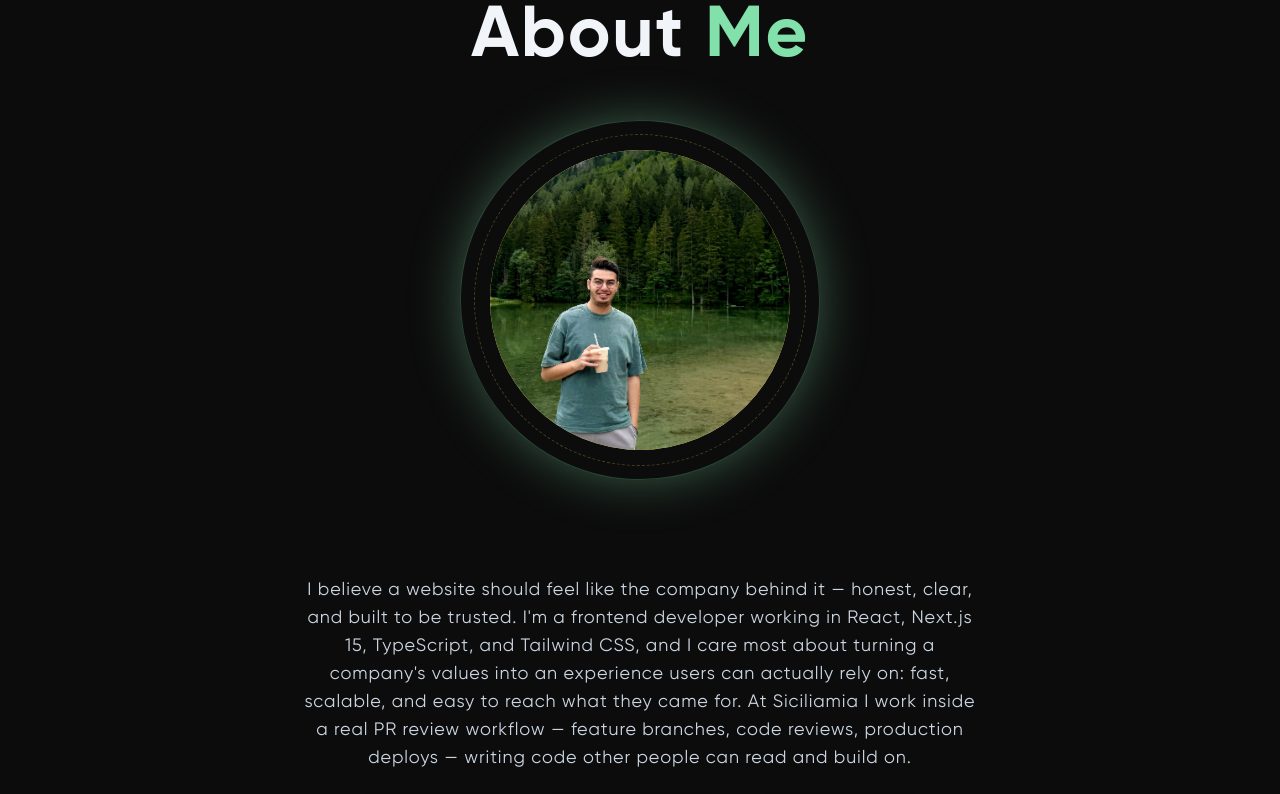
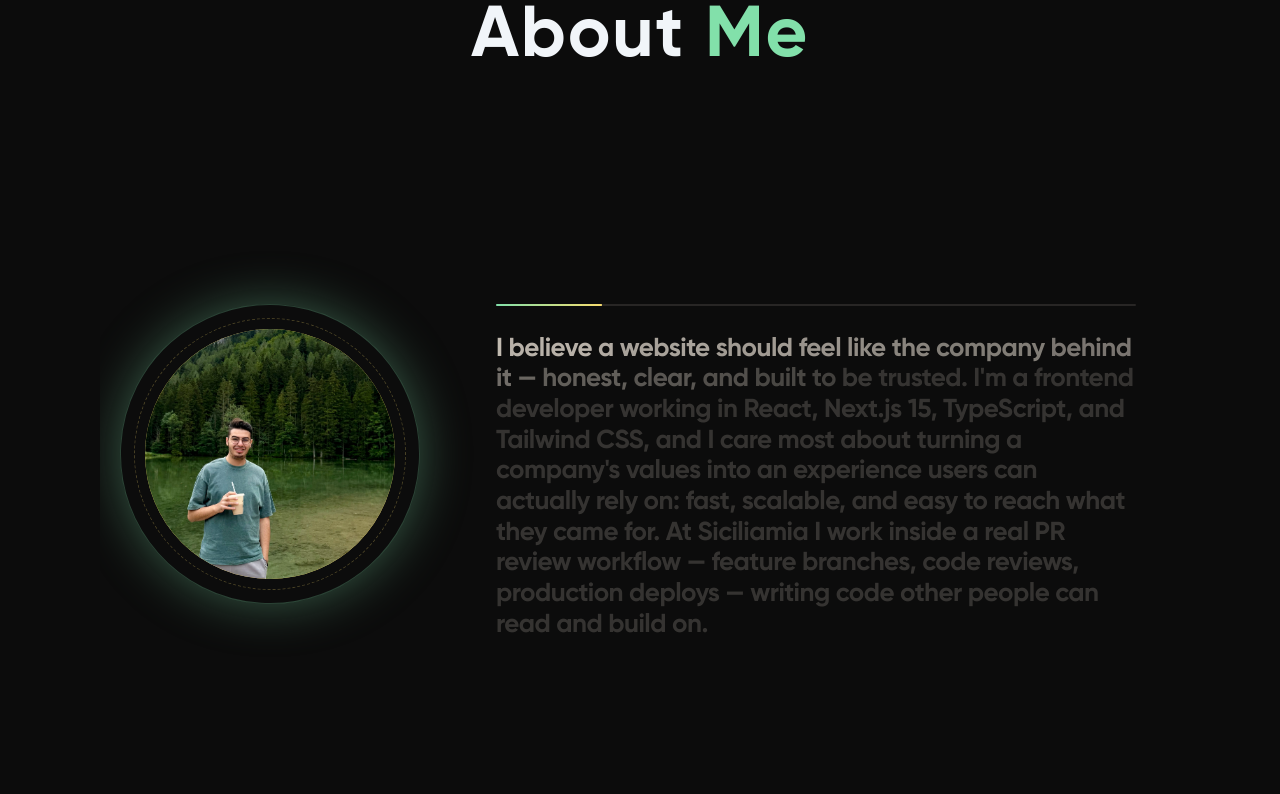
Before and after one commit to HaythamSaba/reactPortfolio, a React (Vite) app: page / in a window 1280 px wide. Shown: the part 880-1674 px from the top of the page. Built offline with nearby package versions, Linux system fonts and the light colour scheme; a web font is replaced by a local one.

Commit message:
redesign About section, adding TextScrollWordReveal component

```diff
--- a/src/components/sections/About.jsx
+++ b/src/components/sections/About.jsx
@@ -5,6 +5,7 @@ import SectionHeader from "../ui/SectionHeader";
 import SectionLayout from "../layout/SectionLayout";
 import { MdLocationIcon, PhoneIcon, ReactIcon } from "../icons/TechIcons";
 import { cardParentVariants, itemVariants } from "../../data/Animation";
+import TextScrollWordReveal from "../ui/TextScrollWordReveal";
 
 const MotionGreenButton = motion.create(GreenButton);
 
@@ -14,31 +15,13 @@ const quickFacts = [
   { icon: ReactIcon, label: "React & Next.js focus" },
 ];
 
-function About() {
-  const lenis = useLenis();
+const STATEMENT =
+  "I believe a website should feel like the company behind it — honest, clear, and built to be trusted. I'm a frontend developer working in React, Next.js 15, TypeScript, and Tailwind CSS, and I care most about turning a company's values into an experience users can actually rely on: fast, scalable, and easy to reach what they came for. At Siciliamia I work inside a real PR review workflow — feature branches, code reviews, production deploys — writing code other people can read and build on.";
 
-  const handleScroll = (href) => {
-    if (lenis) {
-      lenis.start();
-      lenis.scrollTo(href, { offset: -120, duration: 1.2 });
-    }
-  };
-
+function AboutPhoto() {
   return (
-    <SectionLayout>
-      <SectionHeader title="About" firstEmphasisTitle="Me" />
-
     <motion.div
-        className="flex items-center justify-center gap-12 xl:gap-24 flex-wrap"
-        variants={cardParentVariants}
-        initial="initial"
-        whileInView="visible"
-        viewport={{ once: true, amount: 0.1 }}
-      >
-        {/* Photo — rotating accent rings, mirrors the Hero profile treatment */}
-        <motion.div
-          variants={itemVariants}
-          className="relative flex items-center justify-center w-[220px] h-[220px] md:w-[360px] md:h-[360px] shrink-0"
+      className="relative flex items-center justify-center w-[220px] h-[220px] md:w-[300px] md:h-[300px] shrink-0"
     >
       <motion.div
         className="absolute inset-0 rounded-full"
@@ -57,7 +40,7 @@ function About() {
         transition={{ duration: 12, repeat: Infinity, ease: "linear" }}
       />
 
-          <div className="w-[180px] h-[180px] md:w-[300px] md:h-[300px] rounded-full overflow-hidden relative bg-[radial-gradient(closest-side,#0c0c0c,#f7dc6f)]">
+      <div className="w-[180px] h-[180px] md:w-[250px] md:h-[250px] rounded-full overflow-hidden relative bg-[radial-gradient(closest-side,#0c0c0c,#f7dc6f)]">
         <img
           src="/profile-pic.webp"
           alt="Haytham Saba"
@@ -67,23 +50,34 @@ function About() {
         />
       </div>
     </motion.div>
+  );
+}
 
-        {/* Bio, quick facts, CTAs */}
-        <div className="flex flex-col items-center gap-6 max-w-2xl">
-          <motion.p
-            className="text-center text-slate-300 text-sm md:text-lg tracking-wider"
-            variants={itemVariants}
+function About() {
+  const lenis = useLenis();
+
+  const handleScroll = (href) => {
+    if (lenis) {
+      lenis.start();
+      lenis.scrollTo(href, { offset: -120, duration: 1.2 });
+    }
+  };
+
+  return (
+    <SectionLayout>
+      <SectionHeader title="About" firstEmphasisTitle="Me" />
+
+      {/* Bio reveals word-by-word while the photo stays pinned beside it */}
+      <TextScrollWordReveal statement={STATEMENT} image={<AboutPhoto />} />
+
+      {/* Quick facts, CTAs */}
+      <motion.div
+        className="flex flex-col items-center gap-6"
+        variants={cardParentVariants}
+        initial="initial"
+        whileInView="visible"
+        viewport={{ once: true, amount: 0.3 }}
       >
-            I believe a website should feel like the company behind it — honest,
-            clear, and built to be trusted. I'm a frontend developer working in
-            React, Next.js 15, TypeScript, and Tailwind CSS, and I care most
-            about turning a company's values into an experience users can
-            actually rely on: fast, scalable, and easy to reach what they came
-            for. At Siciliamia I work inside a real PR review workflow — feature
-            branches, code reviews, production deploys — writing code other
-            people can read and build on.
-          </motion.p>
-
         <motion.div
           className="flex flex-wrap justify-center gap-3"
           variants={itemVariants}
@@ -123,7 +117,6 @@ function About() {
             Get in Touch
           </motion.button>
         </motion.div>
-        </div>
       </motion.div>
     </SectionLayout>
   );
--- /dev/null
+++ b/src/components/ui/TextScrollWordReveal.jsx
@@ -0,0 +1,240 @@
+import {
+  motion,
+  useReducedMotion,
+  useScroll,
+  useTransform,
+} from "framer-motion";
+import { Fragment, useRef } from "react";
+
+const START_OPACITY = 0.18;
+const SPREAD = 0.8;
+const WORD_DURATION = 0.22;
+
+function getWordProgressRange(index, count) {
+  const start = count <= 1 ? 0 : (index / (count - 1)) * SPREAD;
+
+  return {
+    start,
+    end: Math.min(1, start + WORD_DURATION),
+  };
+}
+
+export function getWordOpacity(
+  progress,
+  { start, end },
+  startOpacity = START_OPACITY,
+) {
+  if (progress <= start) return startOpacity;
+  if (progress >= end) return 1;
+
+  const wordProgress = (progress - start) / (end - start);
+
+  return startOpacity + (1 - startOpacity) * wordProgress;
+}
+
+function Word({ children, progress, index, count, reducedMotion }) {
+  const range = getWordProgressRange(index, count);
+
+  const opacity = useTransform(progress, (latest) =>
+    getWordOpacity(latest, range),
+  );
+
+  return (
+    <motion.span
+      className="scroll-word-reveal__word"
+      style={reducedMotion ? undefined : { opacity }}
+    >
+      {children}
+    </motion.span>
+  );
+}
+
+function TextScrollWordReveal({ statement, image }) {
+  const sectionRef = useRef(null);
+  const reducedMotion = useReducedMotion();
+
+  const { scrollYProgress } = useScroll({
+    target: sectionRef,
+    offset: ["start start", "end end"],
+  });
+
+  const imageY = useTransform(scrollYProgress, [0, 1], [36, -36]);
+  const imageScale = useTransform(
+    scrollYProgress,
+    [0, 0.5, 1],
+    [0.94, 1, 0.96],
+  );
+
+  const words = statement.split(" ");
+
+  return (
+    <>
+      <section
+        ref={sectionRef}
+        className="scroll-word-reveal"
+        aria-labelledby="scroll-word-reveal-heading"
+      >
+        <div className="scroll-word-reveal__stage">
+          <div className="scroll-word-reveal__layout">
+            {image ? (
+              <motion.div
+                className="scroll-word-reveal__image"
+                // style={
+                //   reducedMotion
+                //     ? undefined
+                //     : { y: imageY, scale: imageScale }
+                // }
+              >
+                {image}
+              </motion.div>
+            ) : null}
+
+            <div className="scroll-word-reveal__content">
+              <div className="scroll-word-reveal__meta">
+                <span className="scroll-word-reveal__track" aria-hidden="true">
+                  <motion.span
+                    style={{ scaleX: reducedMotion ? 1 : scrollYProgress }}
+                  />
+                </span>
+              </div>
+
+              <h1
+                id="scroll-word-reveal-heading"
+                className="scroll-word-reveal__heading"
+                aria-label={statement}
+              >
+                {words.map((word, index) => (
+                  <Fragment key={`${word}-${index}`}>
+                    <Word
+                      progress={scrollYProgress}
+                      index={index}
+                      count={words.length}
+                      reducedMotion={Boolean(reducedMotion)}
+                    >
+                      {word}
+                    </Word>
+
+                    {index < words.length - 1 ? " " : null}
+                  </Fragment>
+                ))}
+              </h1>
+            </div>
+          </div>
+        </div>
+      </section>
+
+      <Stylesheet />
+    </>
+  );
+}
+
+function Stylesheet() {
+  return (
+    <style>{`
+      .scroll-word-reveal {
+        width: 100%;
+        min-height: 200vh;
+        overflow-x: clip;
+      }
+
+      .scroll-word-reveal__stage {
+        position: sticky;
+        top: 96px;
+        width: 100%;
+        min-height: calc(100vh - 96px);
+        display: flex;
+        align-items: center;
+        overflow: hidden;
+        padding: 48px 0;
+      }
+
+      .scroll-word-reveal__layout {
+        width: 100%;
+        max-width: 1180px;
+        display: grid;
+        grid-template-columns: minmax(200px, 340px) minmax(0, 1fr);
+        align-items: start;
+        gap: 56px;
+        margin: 0 auto;
+      }
+
+      .scroll-word-reveal__image {
+        display: flex;
+        justify-content: center;
+      }
+
+      .scroll-word-reveal__content {
+        display: flex;
+        flex-direction: column;
+        flex: 1;
+        max-width: 640px;
+      }
+
+      .scroll-word-reveal__meta {
+        display: flex;
+        align-items: center;
+        gap: 16px;
+        margin: 0 0 28px;
+      }
+
+      .scroll-word-reveal__track {
+        position: relative;
+        width: 100%;
+        height: 2px;
+        overflow: hidden;
+        background: rgba(240, 231, 219, 0.12);
+        border-radius: 999px;
+      }
+
+      .scroll-word-reveal__track span {
+        position: absolute;
+        inset: 0;
+        display: block;
+        background: linear-gradient(90deg, #82e0aa, #f7dc6f);
+        transform-origin: left;
+      }
+
+      .scroll-word-reveal__heading {
+        max-width: 100%;
+        margin: 0;
+        color: #f0e7db;
+        font-size: clamp(26px, 3.6vw, 20px);
+        font-weight: 700;
+        letter-spacing: -0.02em;
+        line-height: 1.18;
+        text-wrap: balance;
+      }
+
+      .scroll-word-reveal__word {
+        display: inline;
+      }
+
+      @media (max-width: 900px) {
+        .scroll-word-reveal__stage {
+          padding: 32px 0;
+        }
+
+        .scroll-word-reveal__layout {
+          grid-template-columns: 1fr;
+          justify-items: center;
+          text-align: center;
+          gap: 32px;
+        }
+
+        .scroll-word-reveal__content {
+          max-width: 44ch;
+        }
+
+        .scroll-word-reveal__meta {
+          justify-content: center;
+        }
+
+        .scroll-word-reveal__track {
+          width: 64px;
+        }
+      }
+    `}</style>
+  );
+}
+
+export default TextScrollWordReveal;
```
Lines whose indentation alone changed are shown as unchanged.
